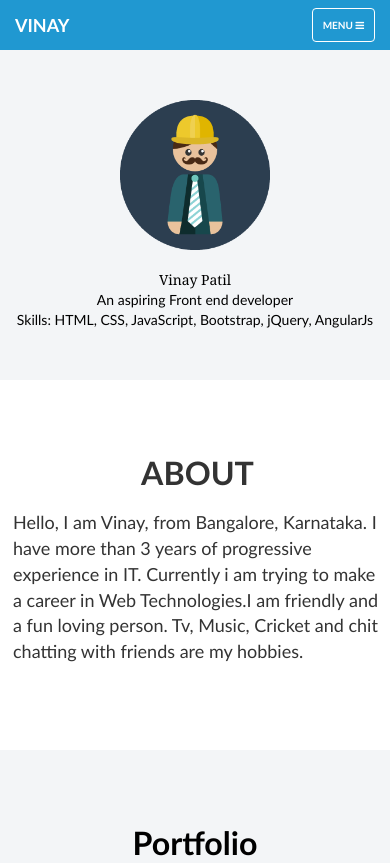
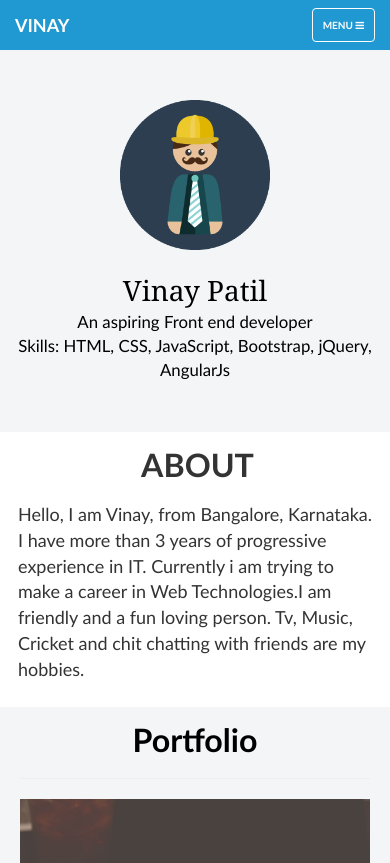
Before and after one commit to iamvinayp/iamvinayp.github.io, a plain HTML site: page index.html in a window 390 px wide. Shown: the top 863 px of the page. Drawn offline with Linux system fonts and the light colour scheme.

Commit message:
updated some css changes in portfolio

```diff
--- a/css/style.css
+++ b/css/style.css
@@ -52,7 +52,7 @@ header .intro-text .skills {
 
 @media (min-width: 768px) {
   header .container {
-    padding-top: 200px;
+    padding-top: 150px;
     padding-bottom: 100px;
   }
   header .intro-text .name {
@@ -60,6 +60,19 @@ header .intro-text .skills {
   }
   header .intro-text .skills {
     font-size: 1.65em;
+  }
+}
+
+@media (max-width: 992px) {
+  header .container {
+    padding-top: 100px;
+    padding-bottom: 50px;
+  }
+  header .intro-text .name {
+    font-size: 2em;
+  }
+  header .intro-text .skills {
+    font-size: 1.2em;
   }
 }
 .navbar-custom {
@@ -125,7 +138,7 @@ header .intro-text .skills {
   }
 }
 section {
-  padding: 100px 0;
+  padding: 75px 0;
 }
 section h2 {
   margin: 0;
@@ -137,7 +150,7 @@ section.success {
 }
 @media (max-width: 767px) {
   section {
-    padding: 75px 0;
+    padding: 15px 5px;
   }
   section#about{
     margin-left: 13px;
@@ -146,9 +159,6 @@ section.success {
   header.intro-text.skills {
   color: black;
 }
-  section.first {
-    padding-top: 75px;
-  }
 }
 
 #portfolio .portfolio-item {
```
